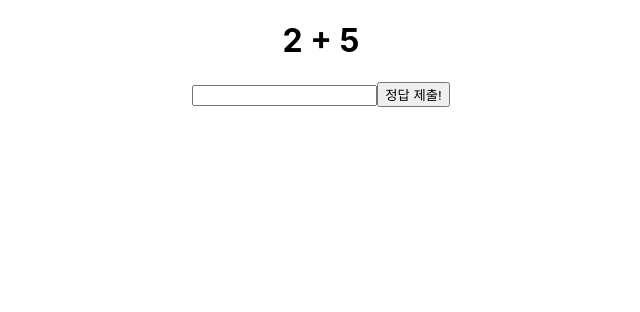
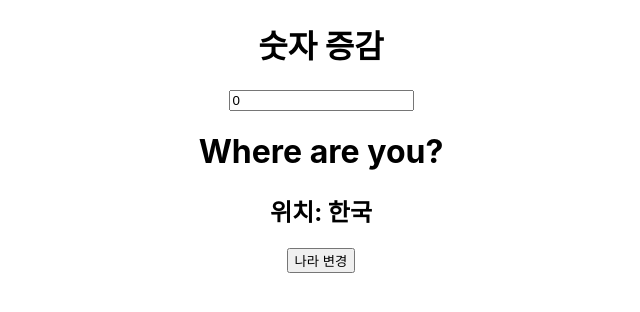
Before and after one commit to xenosign/my-first-react, a React (Create React App) app: page / in a window 1280 px wide. Shown: the top 312 px of the page, without its empty margins (319-959 px from the left). Built offline with nearby package versions, Linux system fonts and the light colour scheme.

Commit message:
20221212 수업 코드 준비

```diff
--- a/src/App.js
+++ b/src/App.js
@@ -15,11 +15,12 @@ import TestRef from "./components/TestRef";
 import TestUseEffect from "./components/TestUseEffect";
 import Timer from "./components/Timer";
 import UseEffectFetch from "./components/UseEffectFetch";
+import UsingUseMemo from "./components/UsingUseMemo";
 
 function App() {
   return (
     <div className="App">
-      <RandomQuiz />
+      <UsingUseMemo />
     </div>
   );
 }
--- /dev/null
+++ b/src/components/UsingUseMemo.jsx
@@ -0,0 +1,31 @@
+import { useEffect, useState, useMemo } from "react";
+
+export default function UsingUseMemo() {
+  const [number, setNumber] = useState(0);
+  const [isKorea, setIsKorea] = useState(true);
+
+  const location = useMemo(() => {
+    return {
+      where: isKorea ? "한국" : "외국",
+    };
+  }, [isKorea]);
+
+  useEffect(() => {
+    console.log("✨ useEffect 호출!");
+  }, [location]);
+
+  return (
+    <>
+      <h1>숫자 증감</h1>
+      <input
+        type="number"
+        value={number}
+        onChange={(e) => setNumber(parseInt(e.target.value))}
+      />
+      <br />
+      <h1>Where are you?</h1>
+      <h2>위치: {location.where}</h2>
+      <button onClick={() => setIsKorea(!isKorea)}>나라 변경</button>
+    </>
+  );
+}
```
